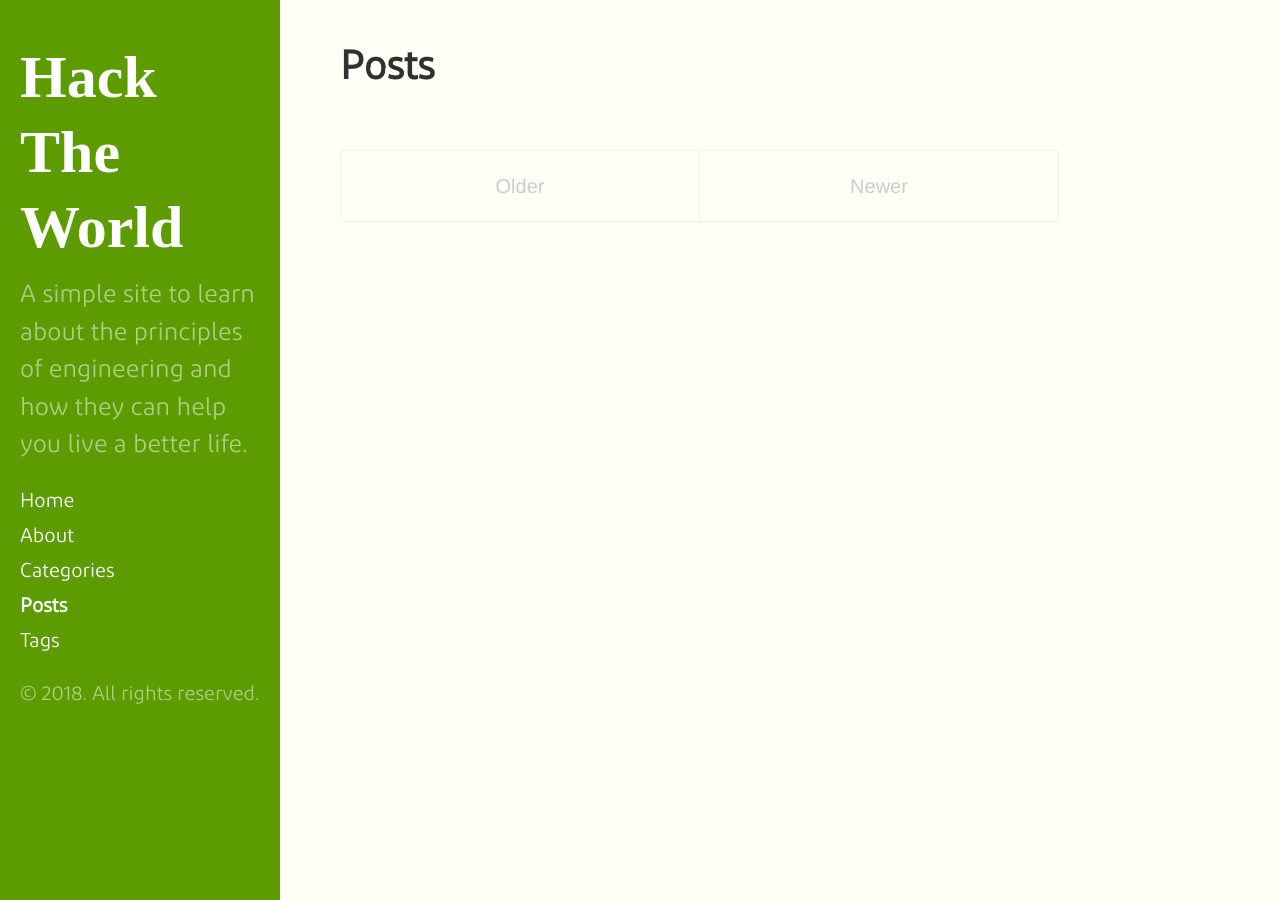
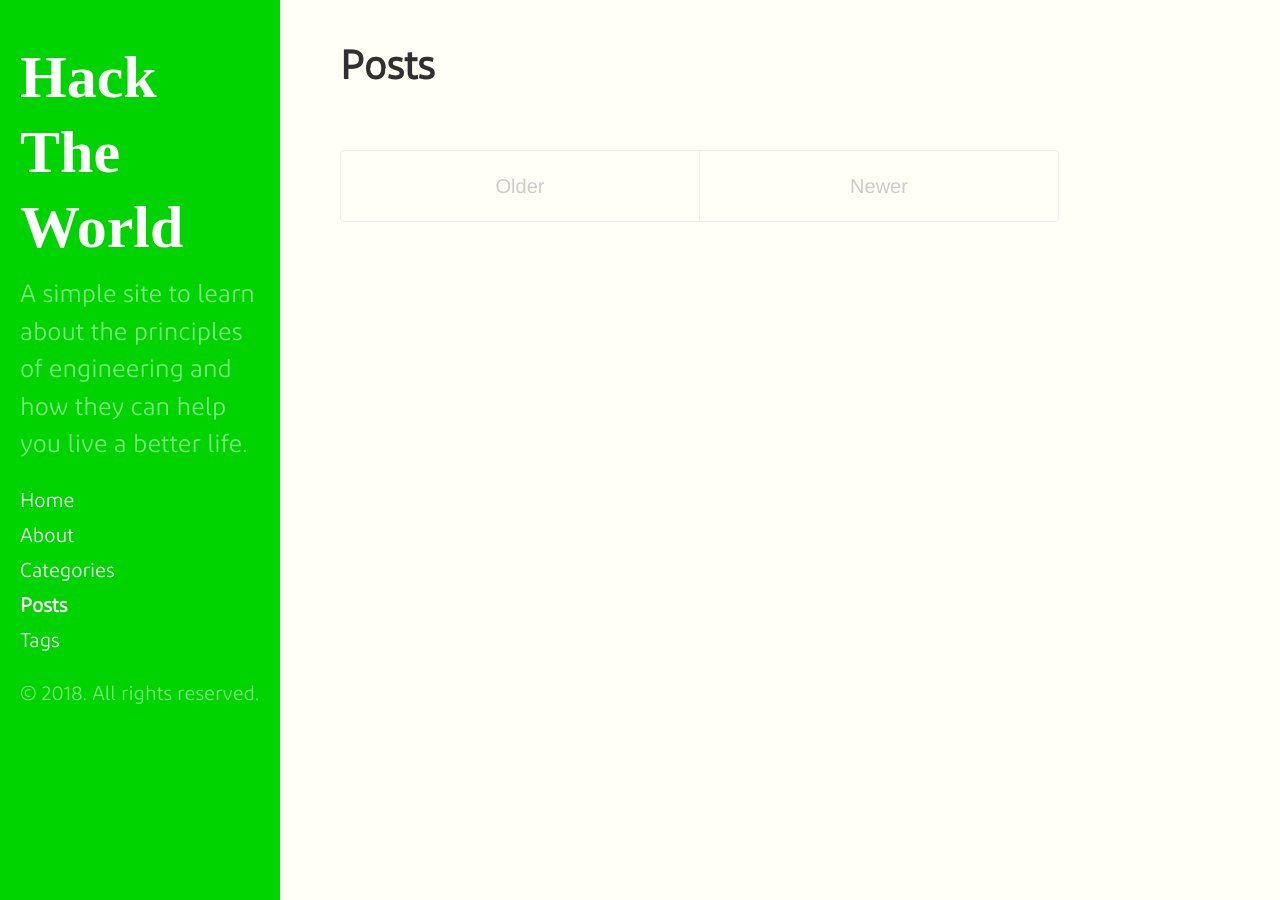
Before and after one commit to HTWio/website, a Jekyll site: the page built from blog/index.html, in a window 1280 px wide. Built offline with Jekyll 4.4.1, drawn with Linux system fonts in a browser that asks for light colours; the list of posts is cut into pages by our own code.

Commit message:
one color change

```diff
--- a/public/css/hyde.css
+++ b/public/css/hyde.css
@@ -118,7 +118,7 @@ a.sidebar-nav-item:focus {
 
 /* Base Theme for HTW*/
 .theme-base-htw .sidebar {
-  background-color: #5c9c00;
+  background-color: #00D400;
 }
 .theme-base-htw .content a,
 .theme-base-htw .related-posts li a:hover {
```
